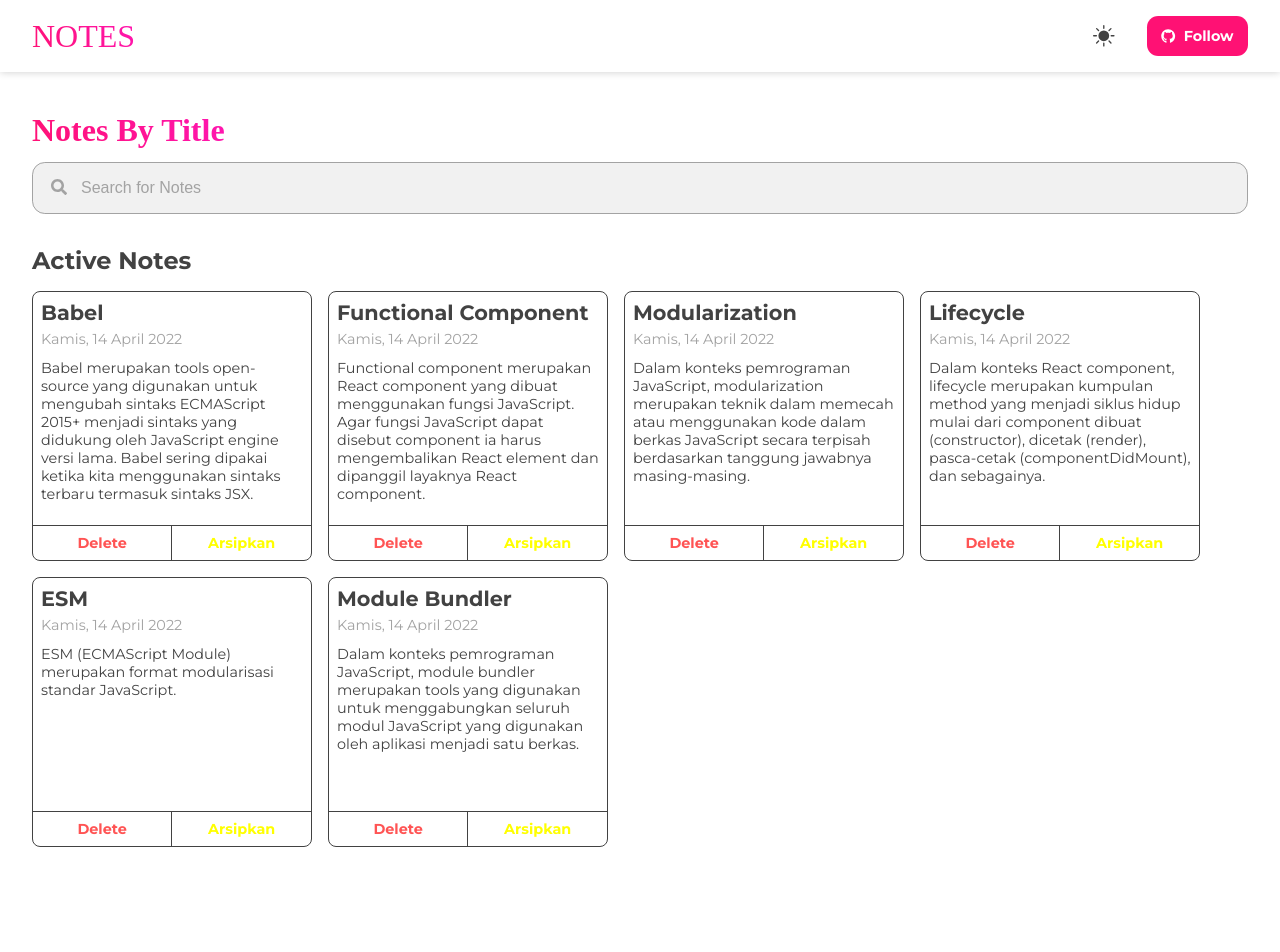
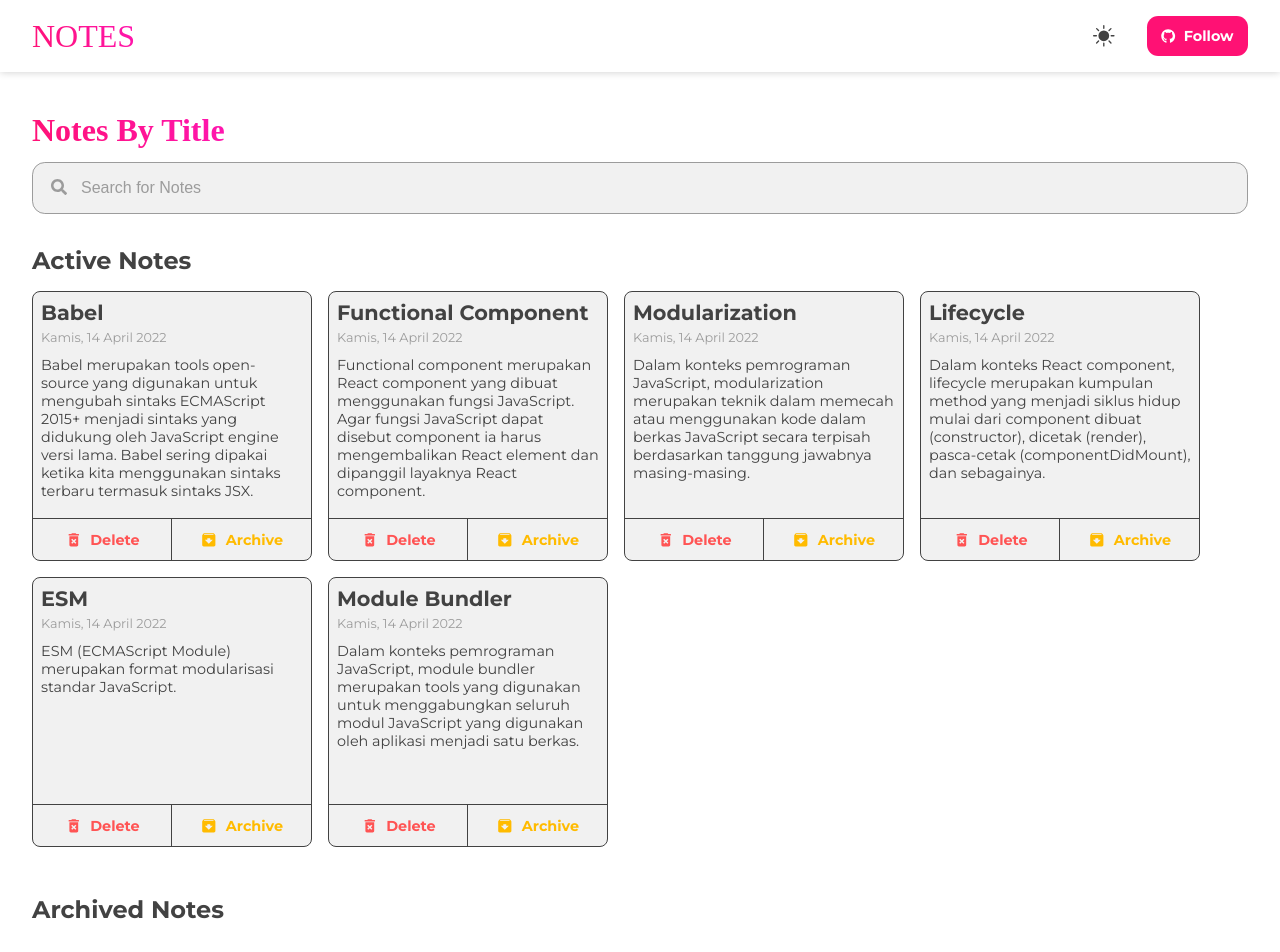
Before and after one commit to KarMint26/carls-personal-notes, a React (Vite) app: page / in a window 1280 px wide. Shown: the top 952 px of the page. Before the commit the page ends 863 px from the top, so only its background shows below. Built offline with nearby package versions, Linux system fonts and the light colour scheme; a web font is replaced by a local one.

Commit message:
feat(delete and archive): add delete and archive functionality

```diff
--- a/package.json
+++ b/package.json
@@ -11,7 +11,8 @@
   },
   "dependencies": {
     "react": "^18.2.0",
-    "react-dom": "^18.2.0"
+    "react-dom": "^18.2.0",
+    "react-router-dom": "^6.19.0"
   },
   "devDependencies": {
     "@types/react": "^18.2.15",
--- a/src/components/Card.jsx
+++ b/src/components/Card.jsx
@@ -1,7 +1,11 @@
 import React from "react";
 import { showFormattedDate } from "../utils/data";
+import { MdDeleteForever, MdArchive, MdUnarchive } from "react-icons/md";
+import { getNotes } from "../context/NotesContext";
 
-export const Card = ({ note }) => {
+export const Card = ({ note, triggerHook }) => {
+  const { deleteNotes, archiveNotes, unArchiveNotes } = getNotes();
+
   return (
     <React.Fragment key={note.id}>
       <div className="card-container">
@@ -9,8 +13,27 @@ export const Card = ({ note }) => {
         <div className="date">{showFormattedDate(note.createdAt)}</div>
         <div className="content-card">{note.body}</div>
         <div className="btn-card">
-          <div className="delete">Delete</div>
-          <div className="arsipkan">Arsipkan</div>
+          <div className="delete" onClick={() => deleteNotes(note.id)}>
+            <MdDeleteForever className="icon" />
+            Delete
+          </div>
+          {!note.archived ? (
+            <div className="archive" onClick={() => {
+              archiveNotes(note.id);
+              triggerHook();
+            }}>
+              <MdArchive className="icon" />
+              Archive
+            </div>
+          ) : (
+            <div className="archive" onClick={() => {
+              unArchiveNotes(note.id);
+              triggerHook();
+            }}>
+              <MdUnarchive className="icon" />
+              Unarchive
+            </div>
+          )}
         </div>
       </div>
     </React.Fragment>
--- a/src/components/ListNotes.jsx
+++ b/src/components/ListNotes.jsx
@@ -1,28 +1,50 @@
-import React from "react";
+import React, { useEffect, useState } from "react";
 import { Card } from "./Card";
 
 const ListNotes = ({ dataNotes }) => {
+  const [activeNotes, setActiveNotes] = useState([])
+  const [archivedNotes, setArchivedNotes] = useState([])
+  const [triggerCount, setTriggerCount] = useState(0);
+
+  useEffect(() => {
+    setActiveNotes(dataNotes.filter((note) => !note.archived));
+    setArchivedNotes(dataNotes.filter((note) => note.archived));
+
+  }, [dataNotes, triggerCount])
+
+  const handleTrigger = () => {
+    setTriggerCount((prev) => prev += 1)
+  }
+
   return (
     <div className="list-wrapper">
-      {/* Active Notes (archive) */}
+      {/* Active Notes */}
       <h1 className="title-list">Active Notes</h1>
-      <div className="gd-notes">
-        {dataNotes !== null || dataNotes !== "" ? (
-          <>
-            {dataNotes.map((note) => (
-              <>
-                <Card note={note} key={note.id} />
-              </>
-            ))}
-          </>
-        ) : (
-          <>
-            <p>Empty Notes</p>
-          </>
-        )}
-      </div>
+      {activeNotes.length > 0 ? (
+        <div className="gd-notes">
+          {activeNotes.map((note) => (
+            <div key={note.id}>
+              <Card triggerHook={handleTrigger} note={note} key={note.id} />
+            </div>
+          ))}
+        </div>
+      ) : (
+        <div className="empty-notes">Empty Notes</div>
+      )}
 
-      {/* Archives Notes */}
+      {/* Archive Notes */}
+      <h1 className="title-archive">Archived Notes</h1>
+      {archivedNotes.length > 0 ? (
+        <div className="gd-notes">
+          {archivedNotes.map((note) => (
+            <div key={note.id}>
+              <Card triggerHook={handleTrigger} note={note} key={note.id} />
+            </div>
+          ))}
+        </div>
+      ) : (
+        <div className="empty-notes">Empty Notes</div>
+      )}
     </div>
   );
 };
--- a/src/components/Search.jsx
+++ b/src/components/Search.jsx
@@ -1,8 +1,28 @@
-import React from "react";
+import React, { useEffect } from "react";
+import { useNavigate, useSearchParams } from "react-router-dom";
 import { getNotes } from "../context/NotesContext";
 
 export default function Search({ searchIcon, placeholderSearch }) {
-  const { searchNotes } = getNotes();
+  const { searchNotes, query } = getNotes();
+  const navigate = useNavigate();
+  const [searchParams, setSearchParams] = useSearchParams();
+
+  useEffect(() => {
+    if (query) {
+      searchParams.set("q", query);
+      setSearchParams(searchParams);
+      navigate(`/search-notes?${searchParams.toString()}`, { replace: true });
+    } else {
+      searchParams.delete("q");
+      setSearchParams(searchParams);
+      navigate(`/`, { replace: true });
+    }
+  }, [query, searchParams, setSearchParams, navigate]);
+
+  const handleInputChange = (event) => {
+    const value = event.target.value;
+    searchNotes(value);
+  };
 
   return (
     <div className="search-field">
@@ -13,7 +33,8 @@ export default function Search({ searchIcon, placeholderSearch }) {
         id="search"
         className="search"
         placeholder={placeholderSearch}
-        onChange={({ target }) => searchNotes(target.value)}
+        onChange={handleInputChange}
+        autoComplete="off"
       />
     </div>
   );
--- a/src/context/NotesContext.jsx
+++ b/src/context/NotesContext.jsx
@@ -4,7 +4,7 @@ import { getInitialData } from "../utils/data";
 const NotesContext = createContext();
 
 export default function NotesProvider({ children }) {
-  const [dataNotes, setDataNotes] = useState([]);
+  const [dataNotes, setDataNotes] = useState(getInitialData());
   const [notesByQuery, setNotesByQuery] = useState([]);
   const [finalData, setFinalData] = useState([]);
   const [query, setQuery] = useState("");
@@ -23,7 +23,6 @@ export default function NotesProvider({ children }) {
         );
         return;
       }
-      setDataNotes(getInitialData());
     };
 
     getAllNotes();
@@ -31,18 +30,41 @@ export default function NotesProvider({ children }) {
 
   useEffect(() => {
     if (query === "" || query === null) {
-      setFinalData(dataNotes)
+      setFinalData(dataNotes);
     } else {
-      setFinalData(notesByQuery)
+      setFinalData(notesByQuery);
     }
-  }, [dataNotes, notesByQuery]);
+  }, [dataNotes, notesByQuery, query]);
 
   const searchNotes = (q) => {
     setQuery(q);
   };
 
+  const deleteNotes = (id) => {
+    setDataNotes((prev) => prev.filter((note) => note.id !== id));
+  };
+
+  const archiveNotes = (id) => {
+    const noteId = dataNotes.findIndex((note) => note.id === id);
+    dataNotes[noteId].archived = true;
+  };
+
+  const unArchiveNotes = (id) => {
+    const noteId = dataNotes.findIndex((note) => note.id === id);
+    dataNotes[noteId].archived = false;
+  };
+
   return (
-    <NotesContext.Provider value={{ finalData, searchNotes }}>
+    <NotesContext.Provider
+      value={{
+        finalData,
+        query,
+        searchNotes,
+        deleteNotes,
+        archiveNotes,
+        unArchiveNotes,
+      }}
+    >
       {children}
     </NotesContext.Provider>
   );
--- a/src/index.css
+++ b/src/index.css
@@ -6,8 +6,12 @@
   --hover-color: rgb(230, 0, 96);
   --light-color: #fff;
   --dark-color: #424242;
-  --placeholder: #a3a3a3;
+  --placeholder: #9c9c9c;
   --dark-placeholder: #6b6b6b;
+  --black-color: #131313;
+  --white-color: #f1f1f1;
+  --delete-color: rgb(255, 84, 84);
+  --archive-color: rgb(255, 187, 0);
 }
 
 * {
@@ -170,12 +174,12 @@ nav .nav-item .search-btn {
   outline: none;
   border: 1px solid var(--placeholder);
   color: var(--placeholder);
-  background-color: #f1f1f1;
+  background-color: var(--white-color);
   transition: 300ms ease-in-out;
 }
 
 .dark .search-field .search {
-  background-color: #131313;
+  background-color: var(--black-color);
   border: 1px solid var(--dark-placeholder);
   color: var(--dark-placeholder);
 }
@@ -224,10 +228,18 @@ nav .nav-item .search-btn {
   justify-content: flex-start;
   gap: .3rem;
   overflow: hidden;
+  background-color: var(--white-color);
+  transition: 300ms ease-in-out;
+  cursor: pointer;
+}
+
+.card-container:hover {
+  transform: translateY(-.35rem);
 }
 
 .dark .card-container {
   border: 1px solid var(--light-color);
+  background-color: var(--black-color);
 }
 
 .card-container .title-card {
@@ -236,7 +248,7 @@ nav .nav-item .search-btn {
 }
 
 .card-container .date {
-  font-size: 0.9rem;
+  font-size: 0.8rem;
   color: var(--placeholder);
   margin-bottom: .4rem;
 }
@@ -256,15 +268,16 @@ nav .nav-item .search-btn {
 }
 
 .card-container .btn-card .delete,
-.card-container .btn-card .arsipkan {
+.card-container .btn-card .archive {
   width: 100%;
   display: flex;
   justify-content: center;
   align-items: center;
-  padding: .5rem;
+  padding: .7rem;
   font-size: .9rem;
   font-weight: bold;
   cursor: pointer;
+  gap: .5rem;
 }
 
 .dark .delete {
@@ -272,19 +285,38 @@ nav .nav-item .search-btn {
   border-right: 1px solid var(--light-color) !important;
 }
 
-.dark .arsipkan {
+.dark .archive {
   border-top: 1px solid var(--light-color) !important;
 }
 
 .delete {
   border-top: 1px solid var(--dark-color) !important;
   border-right: 1px solid var(--dark-color) !important;
-  color: rgb(255, 84, 84);
+  color: var(--delete-color);
 }
 
-.arsipkan {
+.delete .icon,
+.archive .icon {
+  font-size: 1.1rem;
+}
+
+.archive {
   border-top: 1px solid var(--dark-color) !important;
-  color: yellow;
+  color: var(--archive-color);
+}
+
+.title-archive {
+  font-size: 1.5rem;
+  margin-top: 3rem;
+  margin-bottom: 1rem;
+}
+
+.empty-notes {
+  width: 100%;
+  display: flex;
+  justify-content: center;
+  align-items: center;
+  padding: 1.5rem;
 }
 
 @media (min-width: 768px) {
--- a/src/main.jsx
+++ b/src/main.jsx
@@ -3,14 +3,17 @@ import ReactDOM from "react-dom/client";
 import App from "./App.jsx";
 import ThemeProvider from "./context/ThemeContext.jsx";
 import NotesProvider from "./context/NotesContext.jsx";
+import { BrowserRouter } from "react-router-dom";
 import "./index.css";
 
 ReactDOM.createRoot(document.getElementById("root")).render(
   <React.StrictMode>
-    <ThemeProvider>
-      <NotesProvider>
-        <App />
-      </NotesProvider>
-    </ThemeProvider>
+    <BrowserRouter>
+      <ThemeProvider>
+        <NotesProvider>
+          <App />
+        </NotesProvider>
+      </ThemeProvider>
+    </BrowserRouter>
   </React.StrictMode>
 );
```
Also changed, not shown: 1 other file (tests, documents, lock files or other folders).
